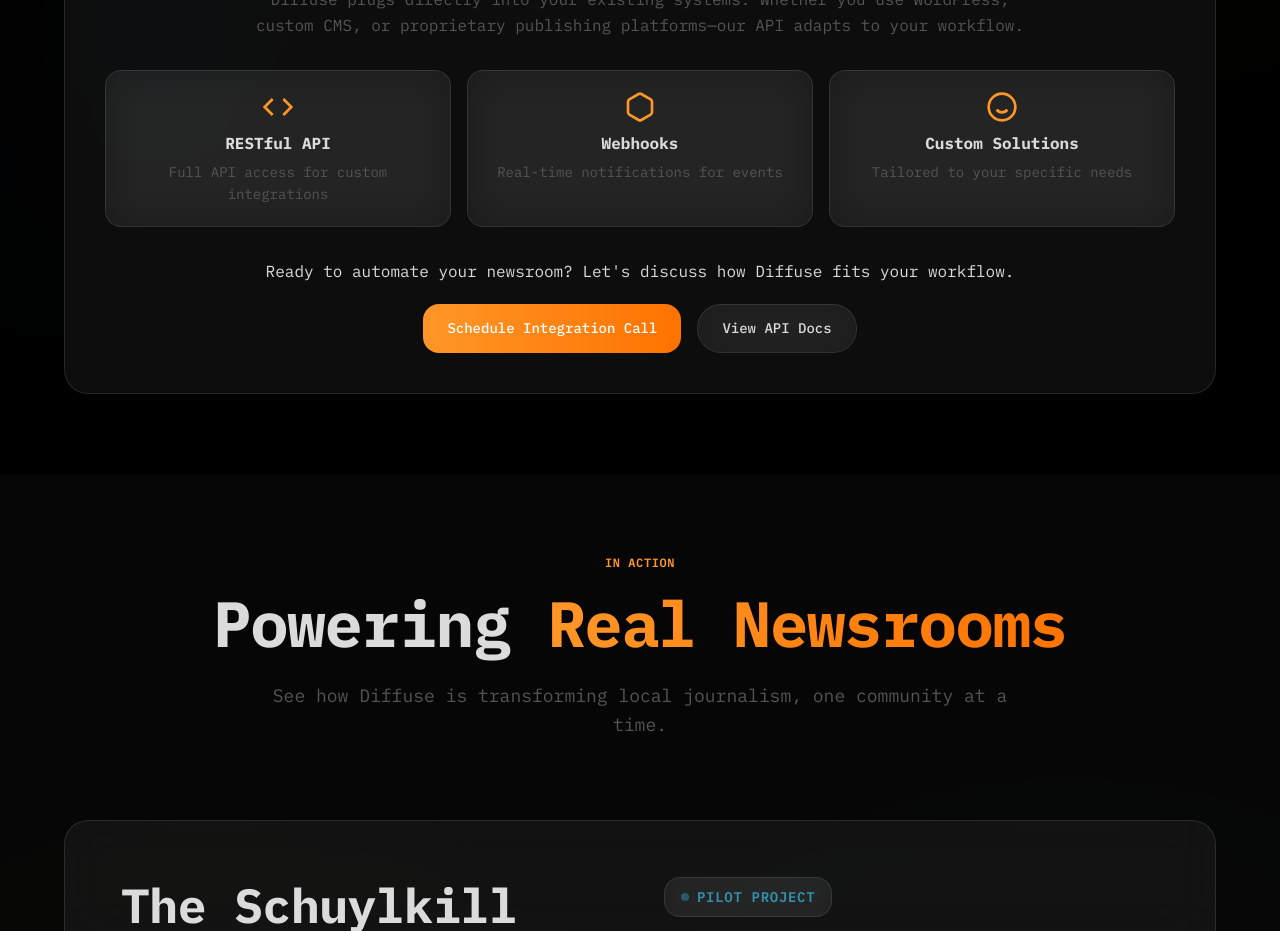
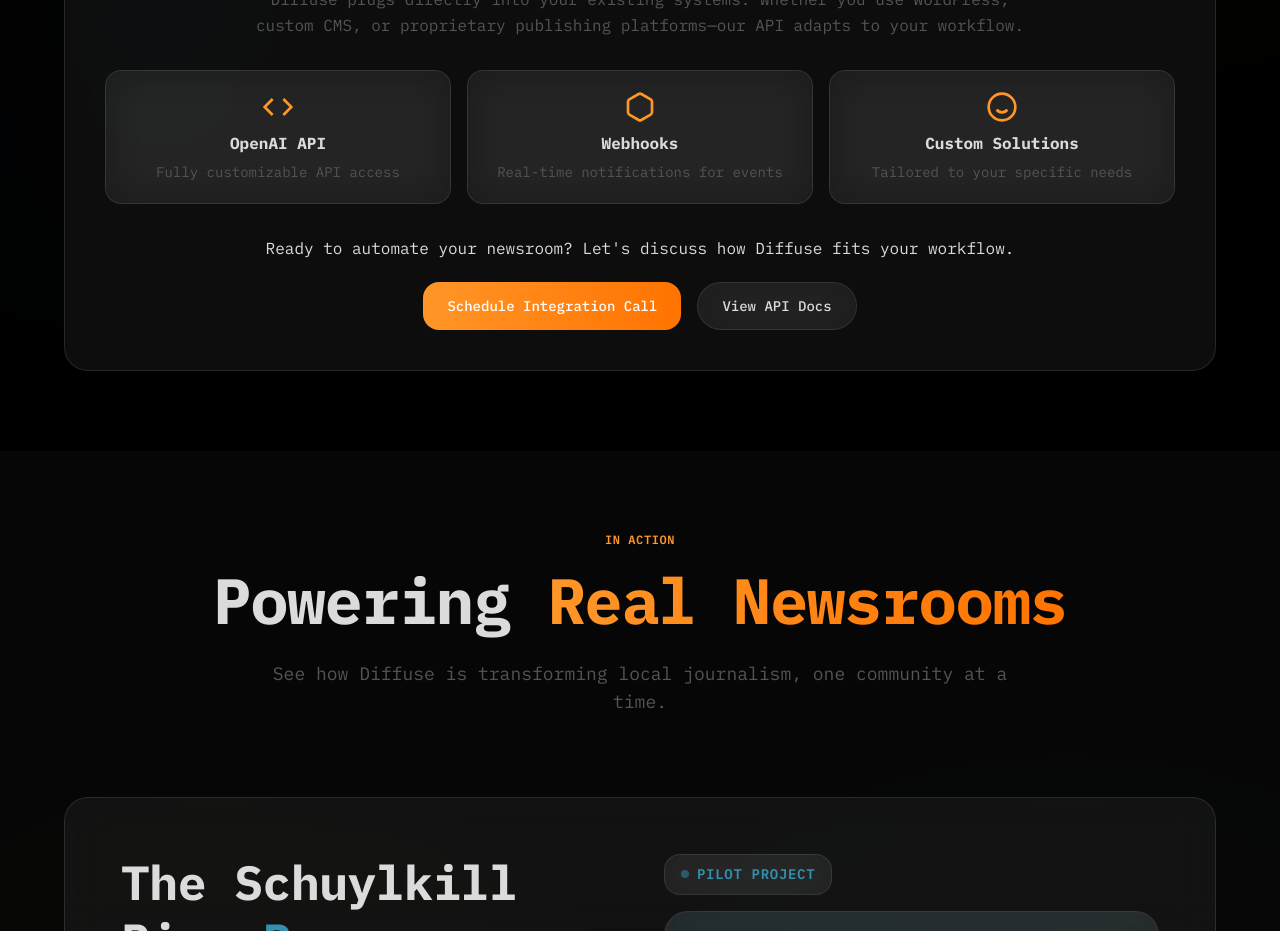
Before and after one commit to prestonschlagheck/diffuse.ai, a Next.js app: page / in a window 1280 px wide. Shown: the part 4320-5251 px from the top of the page. Built offline with nearby package versions, Linux system fonts and the light colour scheme.

Commit message:
Update API section to specify OpenAI API with customizable access

```diff
--- a/components/Features.tsx
+++ b/components/Features.tsx
@@ -142,8 +142,8 @@
                       <polyline points="8 6 2 12 8 18" />
                     </svg>
                   </div>
-                  <h4 className="text-body-md font-bold mb-1">RESTful API</h4>
-                  <p className="text-body-sm text-medium-gray">Full API access for custom integrations</p>
+                  <h4 className="text-body-md font-bold mb-1">OpenAI API</h4>
+                  <p className="text-body-sm text-medium-gray">Fully customizable API access</p>
                 </div>
                 <div className="glass-container-sm p-5 text-center">
                   <div className="text-cosmic-orange mb-2">
```
